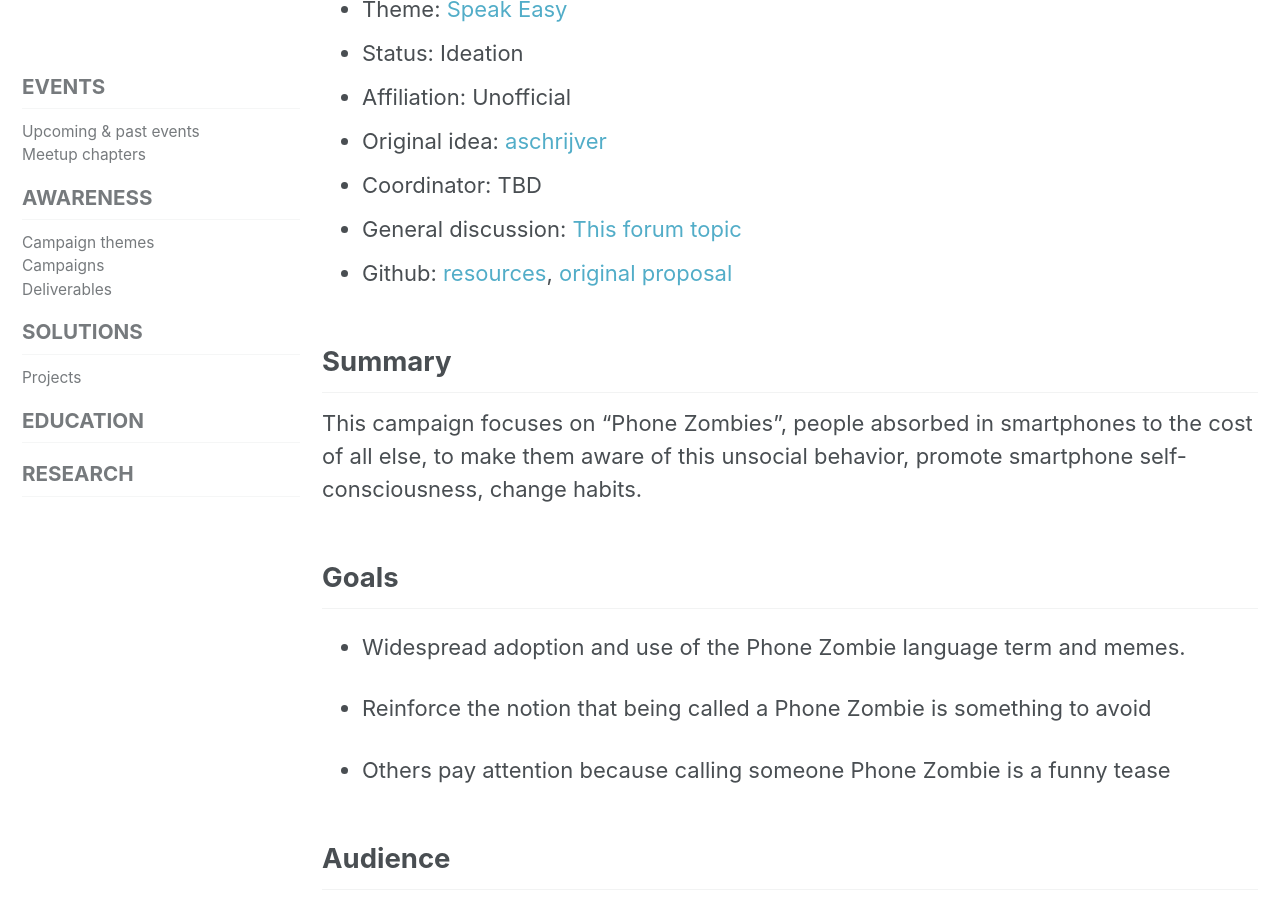
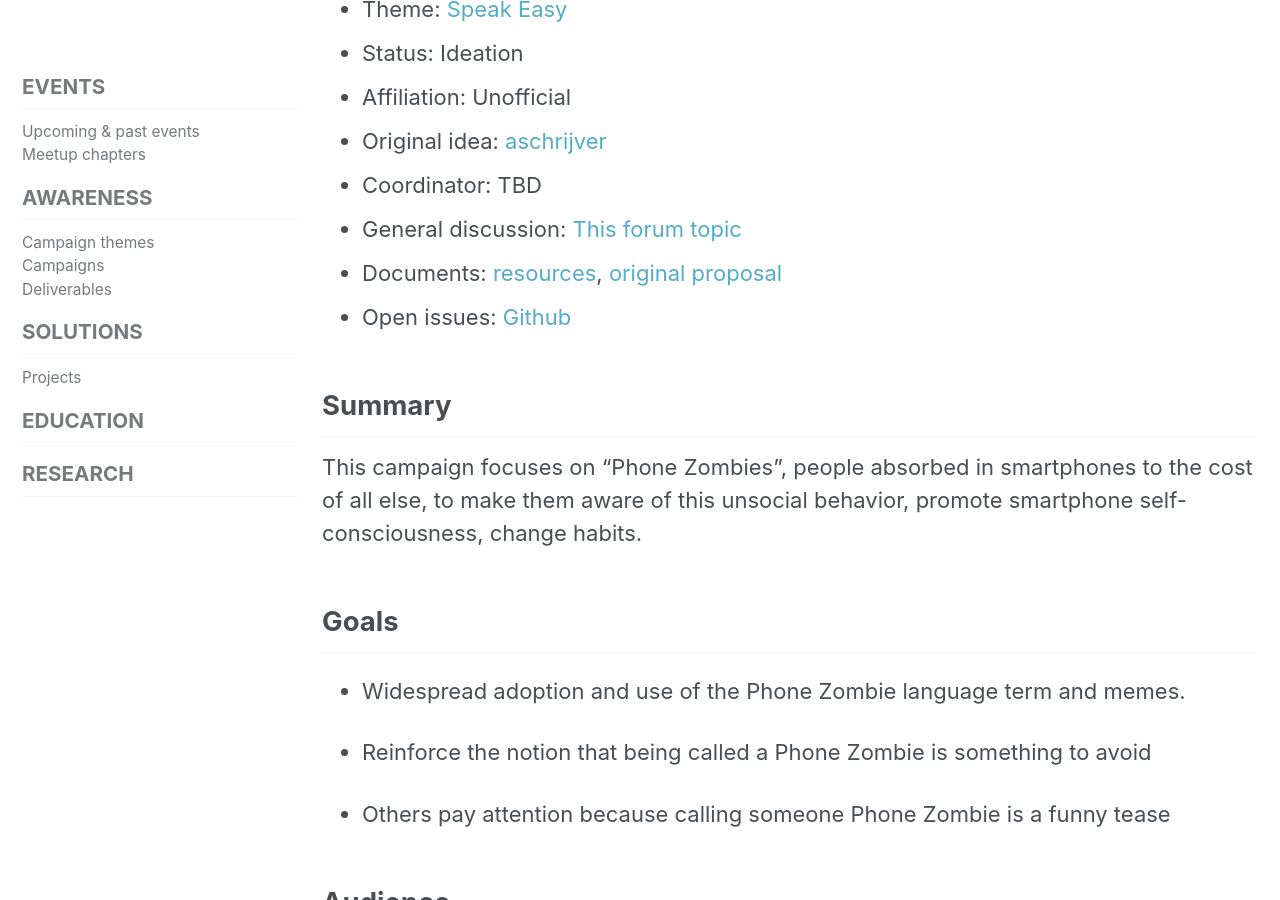
Before and after one commit to humanetech-community/community-hub, a Jekyll site: the page built from _activities/01-awareness-program/02-campaigns/04-campaign-phone-zombies.md, in a window 1280 px wide and 900 px high, scrolled down 354 px. Built offline with Jekyll 4.4.1, drawn with Linux system fonts in a browser that asks for light colours; cached includes are drawn as plain includes; nearby versions of some CDN libraries.

Commit message:
Phone Zombies campaign updated - #74

```diff
--- a/_activities/01-awareness-program/02-campaigns/04-campaign-phone-zombies.md
+++ b/_activities/01-awareness-program/02-campaigns/04-campaign-phone-zombies.md
@@ -33,7 +33,8 @@ custom_pagination:
 - Original idea: [aschrijver](https://community.humanetech.com/u/aschrijver/summary)
 - Coordinator: TBD
 - General discussion: [This forum topic](https://community.humanetech.com/t/2710)
-- Github: [resources](https://github.com/humanetech-community/awareness-program/tree/master/campaigns/phone-zombies), [original proposal](https://github.com/humanetech-community/awareness-program/issues/25)
+- Documents: [resources](https://github.com/humanetech-community/awareness-program/tree/master/campaigns/phone-zombies), [original proposal](https://github.com/humanetech-community/awareness-program/issues/25)
+- Open issues: [Github](https://github.com/humanetech-community/awareness-program/labels/phone-zombies)
 
 ## Summary
 
```
